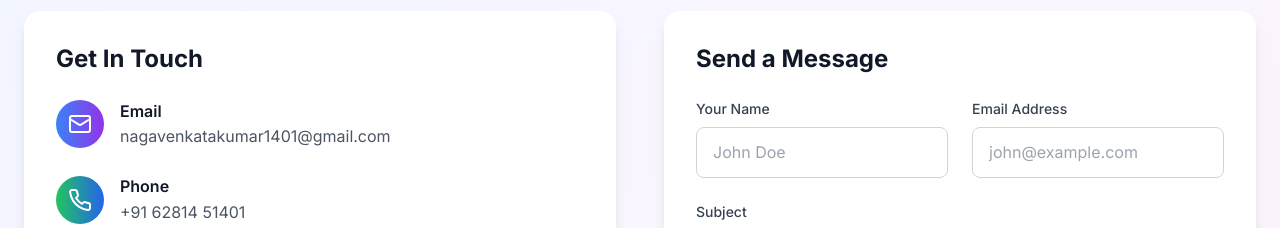
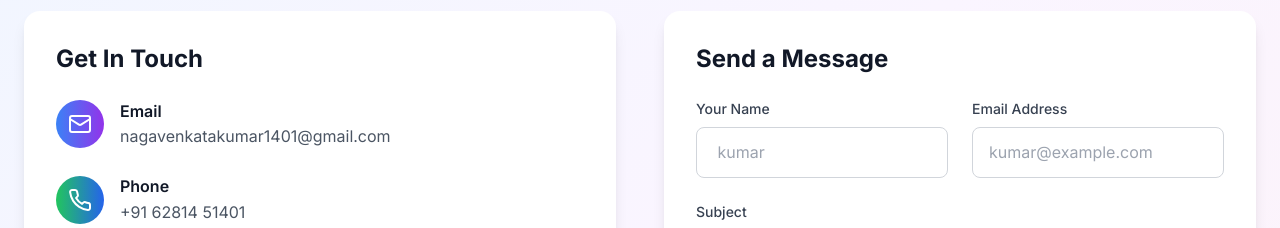
Before and after one commit to Kumar1401-m/venkat, a React (Vite) app: page / in a window 1280 px wide. Shown: the part 5660-5888 px from the top of the page. Built offline with nearby package versions, Linux system fonts and the light colour scheme.

Commit message:
Updated Contact.tsx

```diff
--- a/src/components/Contact.tsx
+++ b/src/components/Contact.tsx
@@ -153,7 +153,7 @@ const Contact: React.FC = () => {
                       onChange={handleChange}
                       required
                       className="w-full px-4 py-3 border border-gray-300 rounded-lg focus:ring-2 focus:ring-blue-500 focus:border-transparent transition-all"
-                      placeholder="John Doe"
+                      placeholder=" kumar "
                     />
                   </div>
 
@@ -169,7 +169,7 @@ const Contact: React.FC = () => {
                       onChange={handleChange}
                       required
                       className="w-full px-4 py-3 border border-gray-300 rounded-lg focus:ring-2 focus:ring-blue-500 focus:border-transparent transition-all"
-                      placeholder="john@example.com"
+                      placeholder="kumar@example.com"
                     />
                   </div>
                 </div>
```
